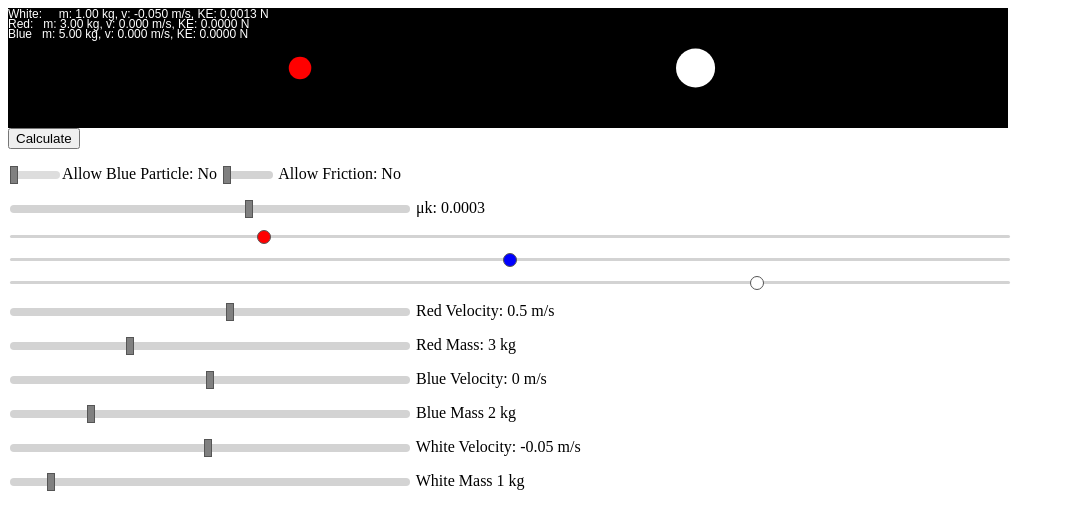
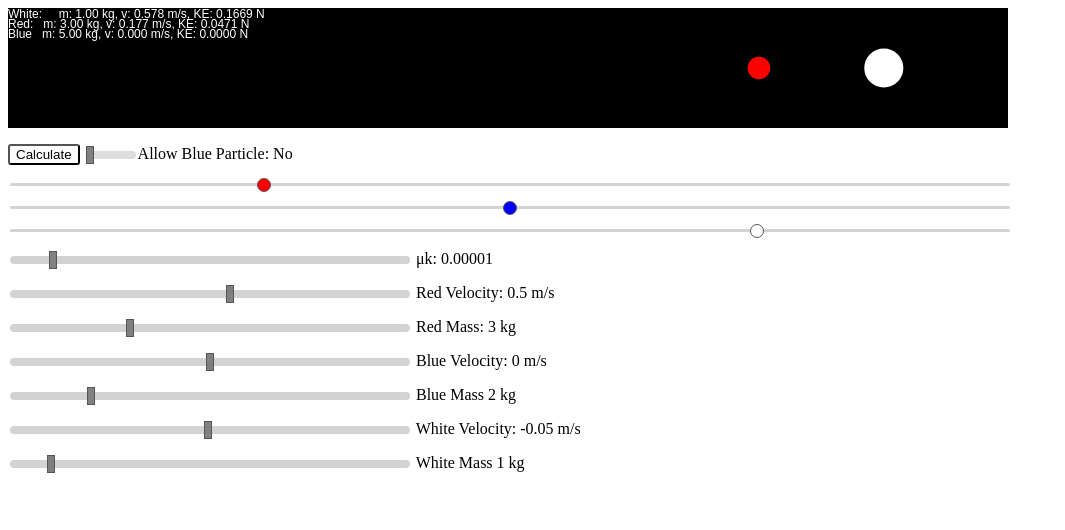
Before and after one commit to scadler/linearCollisionSim, a plain HTML site: page index.html in a window 1280 px wide. Shown: the whole page, without its empty margins (0-1065 px from the left). Drawn offline with nearby package versions, Linux system fonts and the light colour scheme.

Commit message:
added friction to all particles and slighty rearranged options

```diff
--- a/index.html
+++ b/index.html
@@ -7,20 +7,19 @@
             <canvas id="plane" height="120" width="1000">
             </canvas>
         </div>
+        <p>
+        <button id="restart">Calculate</button>
+           <input class="switch" onmousemove="checkBlueParticleVal()" id="checkBlueParticle" type="range" min="0" max="1" step="1" value="0">Allow Blue Particle: </input><span id="checkBlueParticleOutput">No </span>
+        </p>
+        <div id="settings" onmousemove="checkXCoorSliders()">
 
-        <button id="restart">Calculate</button>
-        <div id="settings" onmousemove="checkXCoorSliders()">
-            <p id="topSettings">
-                <input class="switch" onmousemove="checkBlueParticleVal()" id="checkBlueParticle" type="range" min="0" max="1" step="1" value="0">Allow Blue Particle: </input><span id="checkBlueParticleOutput">No </span>
-                <input class="switch" onmousemove="checkFrictionVal()" id="checkFriction" type="range" min="0" max="1" step="1" value="0"> Allow Friction: </input><span id="checkFrictionOutput">No </span>
-
-            </p>
-            <p id="frictionSliders">
-                <input class="frictionRange" id="frictionRange" type="range" min="0" max="0.0005" step="0.000005" value="0.0003"> μk: <span id="frictionRangeOutput">0.001</span></input>
-            </p>
             <p> <input class="position" id="redXCoor" type="range" min="0" max="1000" step="1" value="250"></input> </p>
             <p> <input class="position" id="blueXCoor" type="range" min="0" max="1000" step="1" value="500"></input> </p>
             <p> <input class="position" id="whiteXCoor" type="range" min="0" max="1000" step="1" value="750"></input> </p>
+                        <p id="topSettings">
+
+                <input class="frictionRange" id="frictionRange" type="range" min="0" max="0.0001" step="0.000001" value="0.00001"> μk: <span id="frictionRangeOutput">0.001</span></input>
+            </p>
             <p> <input class="range" id="redVRange" type="range" min="-5" max="5" step="0.05" value="0.5"> Red Velocity: <span id="redVRangeOutput">0.5</span> m/s</input> </p>
             <p> <input class="range" id="redMRange" type="range" min="0.05" max="10" step="0.05" value="3"> Red Mass: <span id="redMRangeOutput">3</span> kg</input> </p>
             <p> <input class="range" id="blueVRange" type="range" min="-5" max="5" step="0.05" value="0"> Blue Velocity: <span id="blueVRangeOutput">0</span> m/s</input> </p>
--- a/script.js
+++ b/script.js
@@ -76,7 +76,6 @@ const status = {
     touchingWall : false,
     blueCheck: false,
     blue: false,
-    frictionCheck: false,
     friction: false,
     xCoorClose: false,
     passCounter: 0
@@ -110,16 +109,14 @@ const right = {
 }
 function updateElastic(){
     let leftDirection = (left.v > 0) ? 1 : -1
-    //this works!
+    let rightDirection = (right.v > 0) ? 1 : -1
+    let centerDirection = (center.v > 0) ? 1 : -1
     left.v = (Math.pow(leftDirection*Math.sqrt((left.v*left.v)-(leftDirection*2*Number($("#frictionRangeOutput").text())*9.8*left.v)),2) > 0) ? leftDirection*Math.sqrt((left.v*left.v)-(leftDirection*2*Number($("#frictionRangeOutput").text())*9.8*left.v)) : 0
+    right.v = (Math.pow(rightDirection*Math.sqrt((right.v*right.v)-(rightDirection*2*Number($("#frictionRangeOutput").text())*9.8*right.v)),2) > 0) ? rightDirection*Math.sqrt((right.v*right.v)-(rightDirection*2*Number($("#frictionRangeOutput").text())*9.8*right.v)) : 0
+    center.v = (Math.pow(centerDirection*Math.sqrt((center.v*center.v)-(centerDirection*2*Number($("#frictionRangeOutput").text())*9.8*center.v)),2) > 0) ? centerDirection*Math.sqrt((center.v*center.v)-(centerDirection*2*Number($("#frictionRangeOutput").text())*9.8*center.v)) : 0
     right.vi = right.v
     left.vi = left.v
     center.vi = center.v
-    // if(status.friction === true){
-    //     let frictionVal = Number($("#frictionRangeOutput").text())
-    //     console.log(frictionVal)
-    //     right.vi = Math.sqrt((right.v))
-    // }
     right.x += right.v;
     left.x += left.v;
     center.x += center.v
@@ -174,7 +171,6 @@ $("#blueMRangeOutput").text($("#blueMRange").val())
 $("#whiteVRangeOutput").text($("#whiteVRange").val())
 $("#whiteMRangeOutput").text($("#whiteMRange").val())
 $("#frictionRangeOutput").text($("#frictionRange").val())
-// checkXCoorSliders()
 }
 function game(){
     render();
@@ -186,7 +182,6 @@ setInterval(game,);
 $("#restart").click(function(){
     if(status.xCoorClose === false){
         status.blue = status.blueCheck
-        status.friction = status.frictionCheck
         right.x = Number($("#whiteXCoor").val())
         center.x = Number($("#blueXCoor").val())
         left.x = Number($("#redXCoor").val())
@@ -224,17 +219,3 @@ function checkBlueParticleVal(){
     }
     i++;
 }
-
-function checkFrictionVal(){
-    if(Number($("#checkFriction").val()) === 1){
-        status.frictionCheck = true
-        $("#checkFrictionOutput").text("Yes ")
-        $("#frictionSliders").show();
-    }
-    else{
-        status.frictionCheck = false
-        $("#checkFrictionOutput").text("No ")
-        $("#frictionSliders").show();
-    }
-    i++;
-}
--- a/style.css
+++ b/style.css
@@ -1,5 +1,14 @@
 #settings{
     width:1000px;
+}
+#restart{
+    background-color:#fdfdfd;
+    border-radius:3px;
+}
+#restart:hover {
+  background-color: #dfdfdf;
+  -webkit-transition-duration: 0.5s;
+    transition-duration: 0.3s;
 }
 .check{
     border: 1px solid #999999;
```
